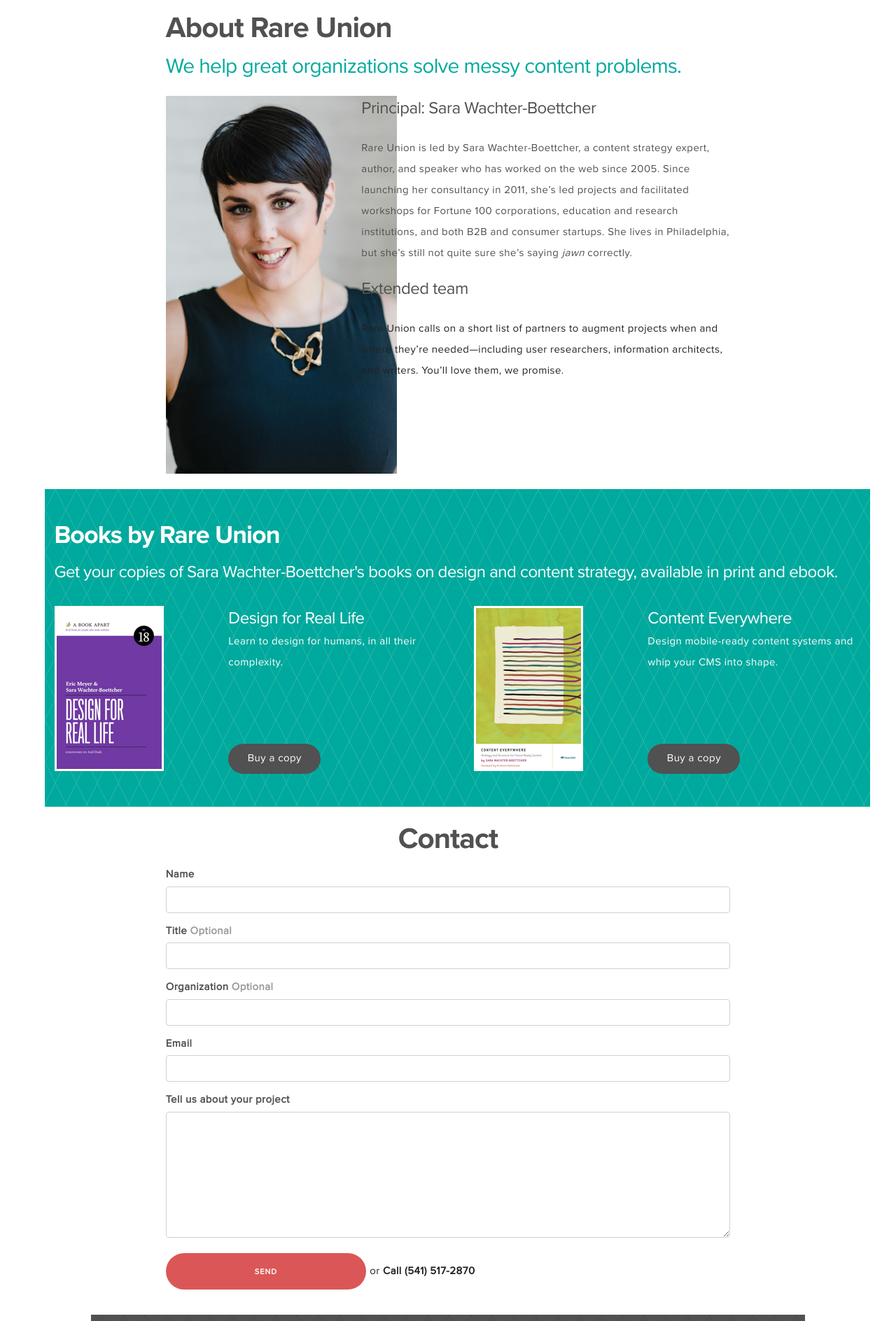
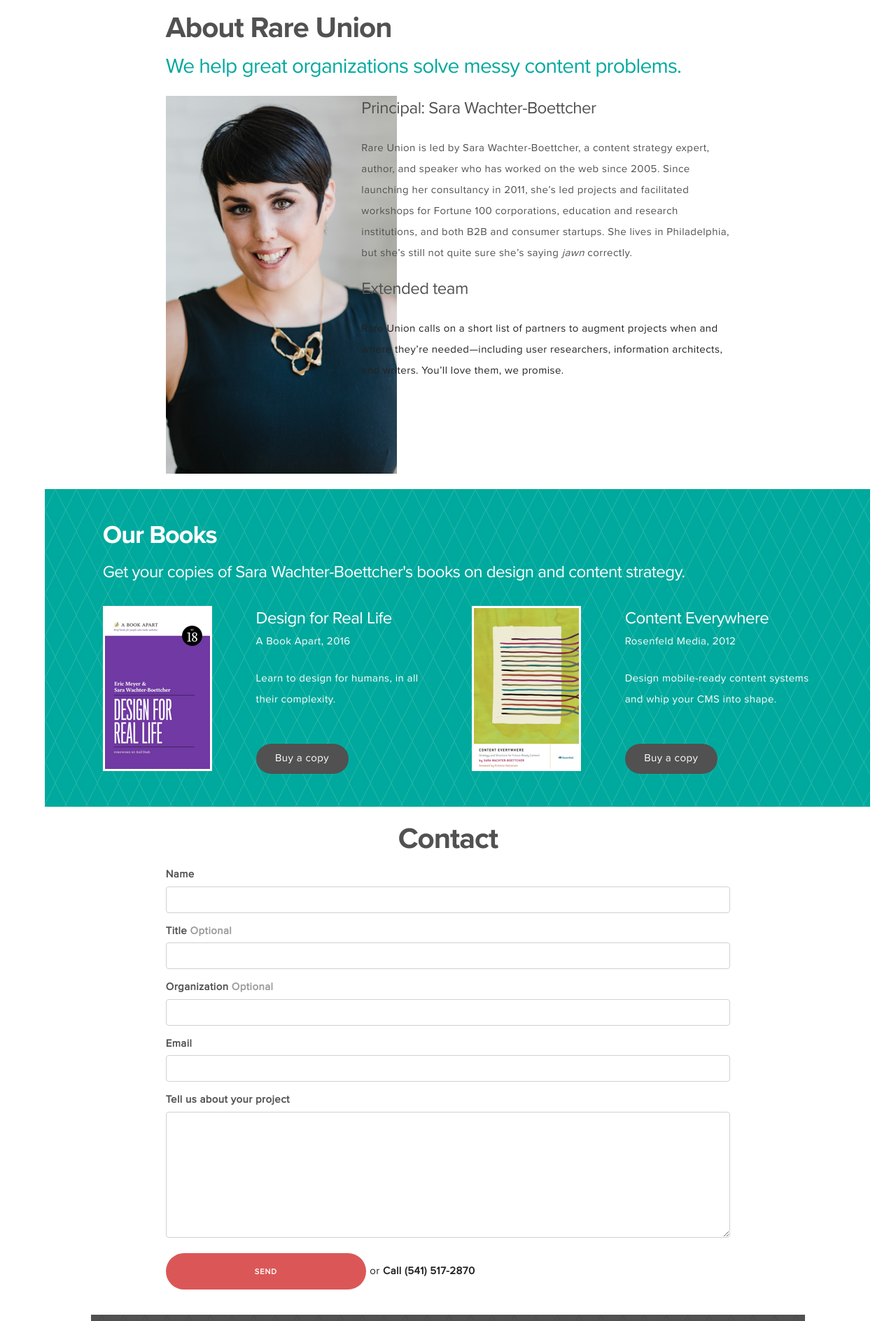
Before and after one commit to sarawb/sarawb.github.io, a Jekyll site: the page built from index.html, in a window 1280 px wide. Shown: the part 1754-3642 px from the top of the page at 70% size. Built offline with Jekyll 4.4.1, drawn with Linux system fonts in a browser that asks for light colours; some web fonts are replaced.

Commit message:
Update books styles

```diff
--- a/_includes/books.html
+++ b/_includes/books.html
@@ -1,11 +1,10 @@
 <div id="books" class="site-content">
-  <div id="books-content-wrapper">
-    <div class="row">
+  <div class="row books-content-wrapper">
     <h3 class="bold white">
-        Books by Rare Union
+      Our Books
     </h3>
     <h5 class="white">
-        Get your copies of Sara Wachter-Boettcher's books on design and content strategy, available in print and ebook.
+      Get your copies of Sara Wachter-Boettcher's books on design and content strategy.
     </h5>
     <div class="books-wrapper twelve columns">
       <div class="book-area dfrl-wrapper twelve columns">
@@ -18,6 +17,10 @@
           <h5 class="white">
             Design for Real Life
           </h5>
+          <p class="white publisher">
+            A Book Apart, 2016
+          </p>
+          <br />
           <p class="white">
             Learn to design for humans, in all their complexity.
           </p>
@@ -34,6 +37,10 @@
           <h5 class="white">
             Content Everywhere
           </h5>
+          <p class="white publisher">
+            Rosenfeld Media, 2012
+          </p>
+          <br />
           <p class="white">
             Design mobile-ready content systems and whip your CMS into shape.
           </p>
@@ -43,4 +50,3 @@
     </div>
   </div>
 </div>
-</div>
--- a/_sass/_rare_union.scss
+++ b/_sass/_rare_union.scss
@@ -654,9 +654,10 @@
     width: 100%;
   }
 
-  #books-content-wrapper {
+  .books-content-wrapper {
     padding-top: 2em;
   }
+
   .books-wrapper p {
     line-height: 2;
   }
@@ -718,7 +719,7 @@
     width: 100%;
   }
 
-  .workshop-wrapper {
+  .workshop-wrapper, .books-content-wrapper {
     width: 88%;
     margin: 0 auto;
   }
```
Lines whose indentation alone changed are shown as unchanged.
